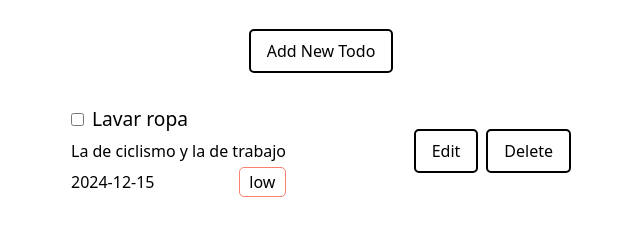
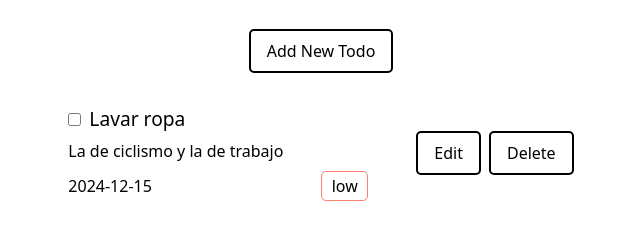
Before and after one commit to educanales/odin-todo-list, a website built with webpack: page src/template.html in a window 1280 px wide. Shown: the part 71-310 px from the top of the page, without its empty margins (319-959 px from the left). Built offline with nearby package versions, Linux system fonts and the light colour scheme.

Commit message:
Add a min-width to info-container

```diff
--- a/src/styles.css
+++ b/src/styles.css
@@ -82,6 +82,7 @@ main {
 .info-container {
   flex-direction: column;
   gap: 0.3rem;
+  min-width: 300px;
 }
 
 .info-main {
@@ -92,6 +93,7 @@ main {
   display: flex;
   justify-content: space-between;
   align-items: center;
+  margin-top: 0.25rem;
 }
 
 .priority {
```
